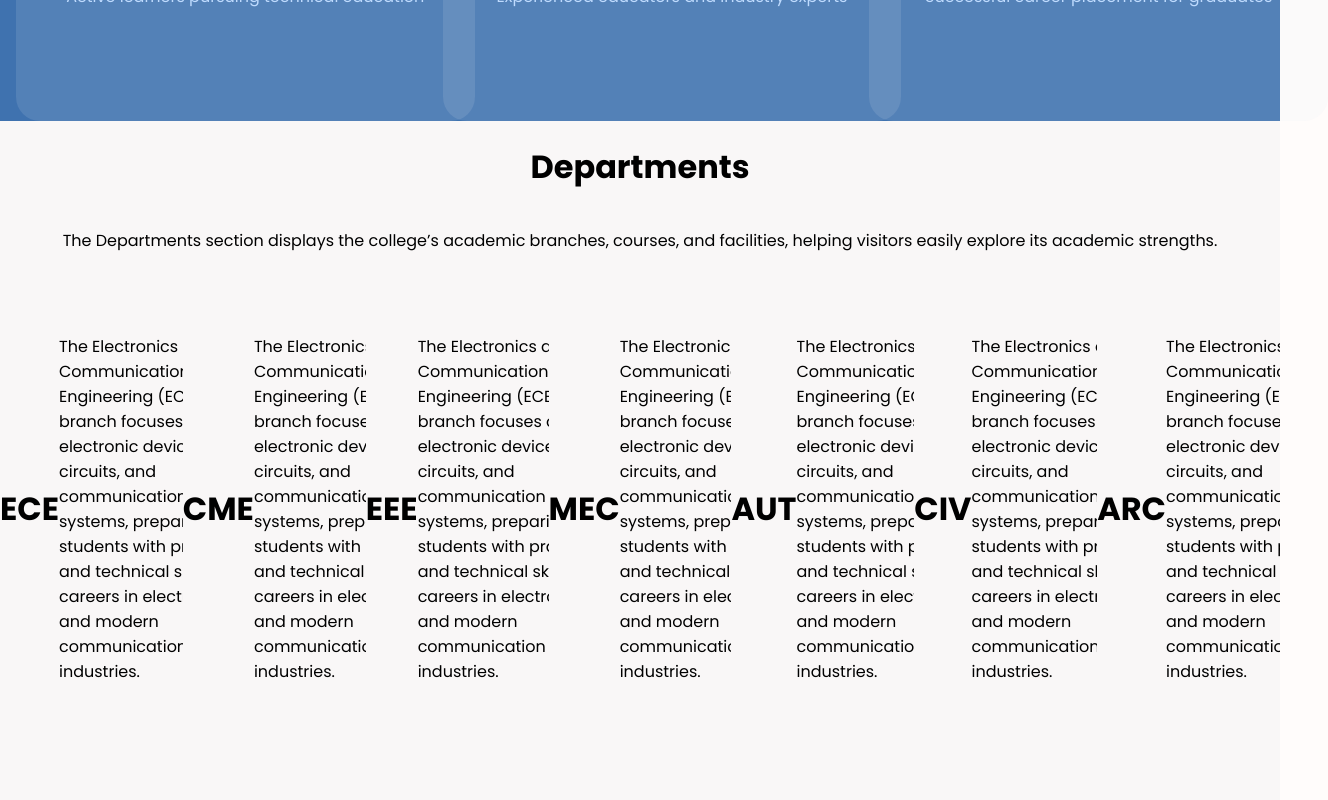
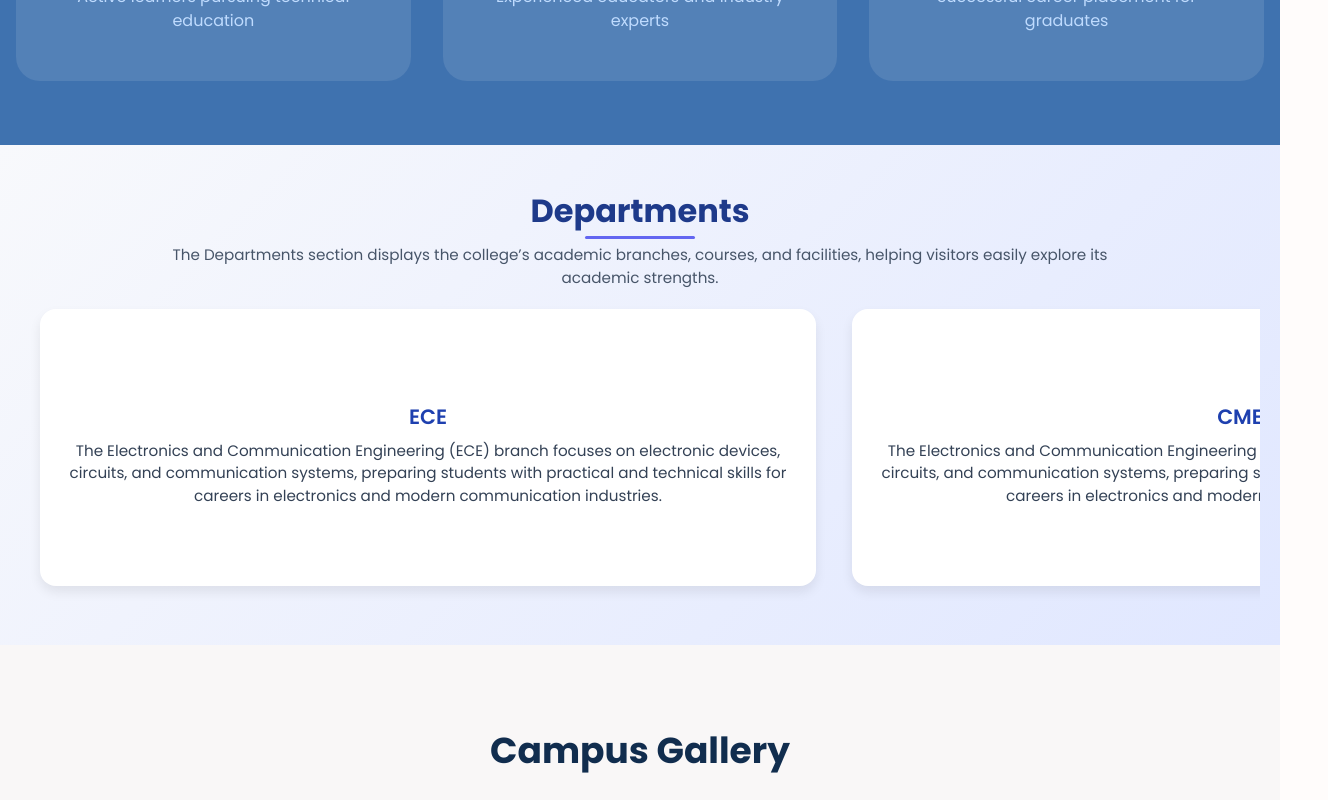
Before and after one commit to DhanushSaiCoder/AndhraPolytechnic, a React (Create React App) app in the folder frontend/: page / in a window 1280 px wide. Shown: the part 3280-4080 px from the top of the page, 1328 px wide, since content can reach past the window. Built offline with nearby package versions, Linux system fonts and the light colour scheme.

Commit message:
Refactor Departments styles: adjust layout and dimensions for improved design consistency and user experience

```diff
--- a/frontend/src/styles/HomeStyles/Departments.css
+++ b/frontend/src/styles/HomeStyles/Departments.css
@@ -1,46 +1,99 @@
 .Depatments {
-    height: 600px;
+    height: 500px;
+    width: 100%;
+    padding: 20px;
+    display: flex;
+    flex-direction: column;
+    align-items: center;
+    justify-content: flex-start;
+    background: linear-gradient(135deg, #f8f9fc, #e0e7ff);
+    box-sizing: border-box;
+    overflow: hidden;
 }
 
 .DepatmentsTitleDiv {
-    display: flex;
-    align-items: center;
-    justify-content: center;
-    flex-direction: column;
+    text-align: center;
+    margin-bottom: 10px;
+}
+
+.DepatmentsTitle {
+    font-size: 2rem;
+    font-weight: 700;
+    color: #1e3a8a;
+    position: relative;
+    display: inline-block;
+    margin-bottom: 8px;
+}
+
+.DepatmentsTitle::after {
+    content: "";
+    position: absolute;
+    width: 50%;
+    height: 3px;
+    background: #6366f1;
+    left: 25%;
+    bottom: -4px;
+    border-radius: 2px;
 }
 
 .DepatmentsNote {
+    font-size: 0.95rem;
+    color: #475569;
+    max-width: 90%;
+    margin: 0 auto;
+}
+
+.DepatmentBranchesDiv {
+    flex: 1;
+    display: flex;
+    overflow-x: auto;
+    scroll-snap-type: x mandatory;
+    gap: 16px;
+    padding: 10px 0;
+    width: 100%;
+    box-sizing: border-box;
+    -webkit-overflow-scrolling: touch;
+    scrollbar-width: none;
+}
+
+.DepatmentBranchesDiv::-webkit-scrollbar {
+    display: none;
+}
+
+.BranchsDiv {
+    flex: 0 0 70%;
+    max-width: 60%;
+    min-width: 250px;
+    height: 80%;
+    background: white;
+    border-radius: 16px;
+    padding: 16px;
+    box-shadow: 0 6px 12px rgba(0,0,0,0.08);
+    scroll-snap-align: center;
+    transition: transform 0.3s ease, box-shadow 0.3s ease;
+    display: flex;
+    flex-direction: column;
+    justify-content: center;
+    margin-left: 20px;
+}
+
+.BranchsDiv:hover {
+    transform: scale(1.03);
+    box-shadow: 0 10px 20px rgba(0,0,0,0.12);
+    background: linear-gradient(135deg, #f0f4ff, #ffffff);
+}
+
+.BranchsDiv h1 {
+    font-size: 1.3rem;
+    font-weight: 600;
+    color: #1e40af;
+    margin-bottom: 8px;
     text-align: center;
 }
 
-.DepatmentBranchesDiv{
-    height: 80%;
-    width: 100%;
-    display: flex;
-    align-items: center;
-    justify-content: center;
-}
-
-.BranchsDiv{
-    height: 80%;
-    width: 80%;
-    display: flex;
-    align-items: center;
-    justify-content: center;
-    flex-direction: column;
-    flex-wrap: wrap;
-    overflow-y: auto;
-}
-
-.BranchsDiv h1{
+.BranchDescription {
+    font-size: 0.95rem;
+    color: #334155;
+    line-height: 1.5;
     text-align: center;
 }
-
-.SpanForDescription{
-    margin-left: 300px;
-}
-
-.stat-card{
-    height: 100%;
-    width: 100%;
-}
```
